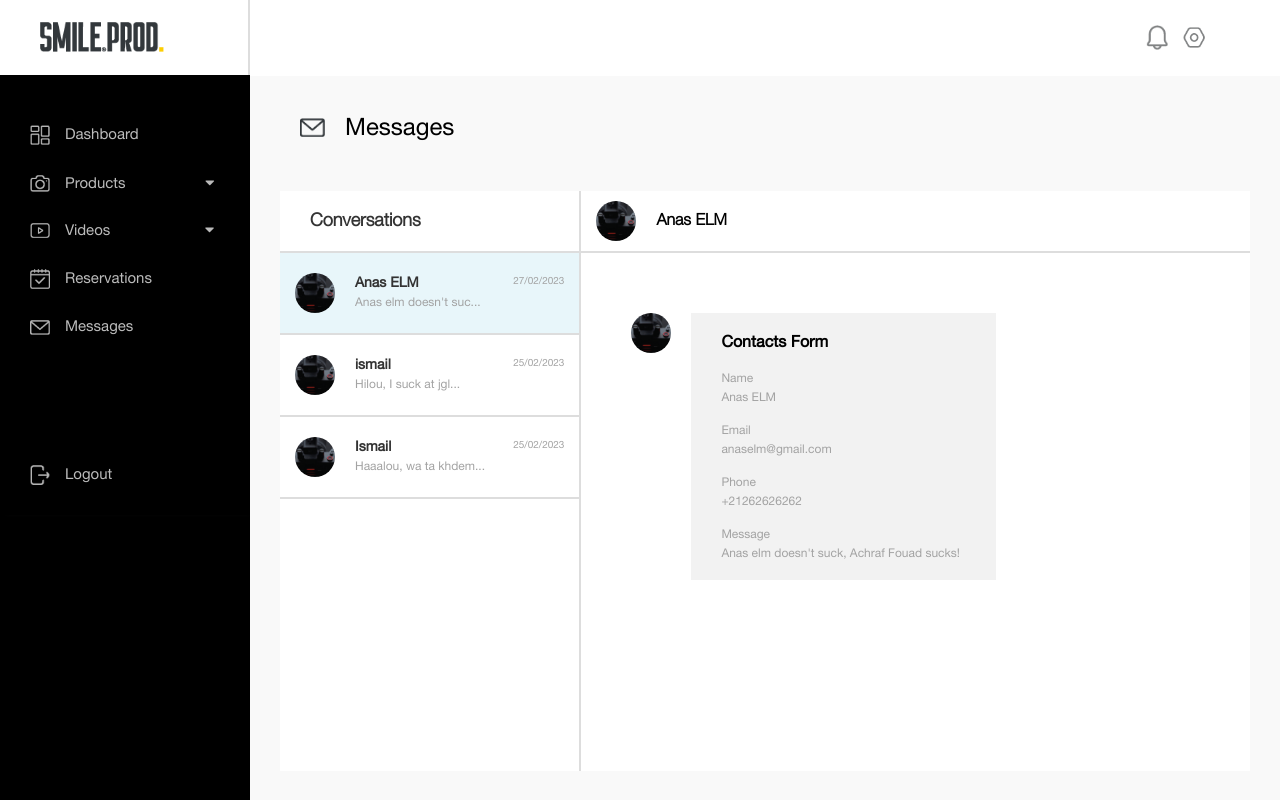
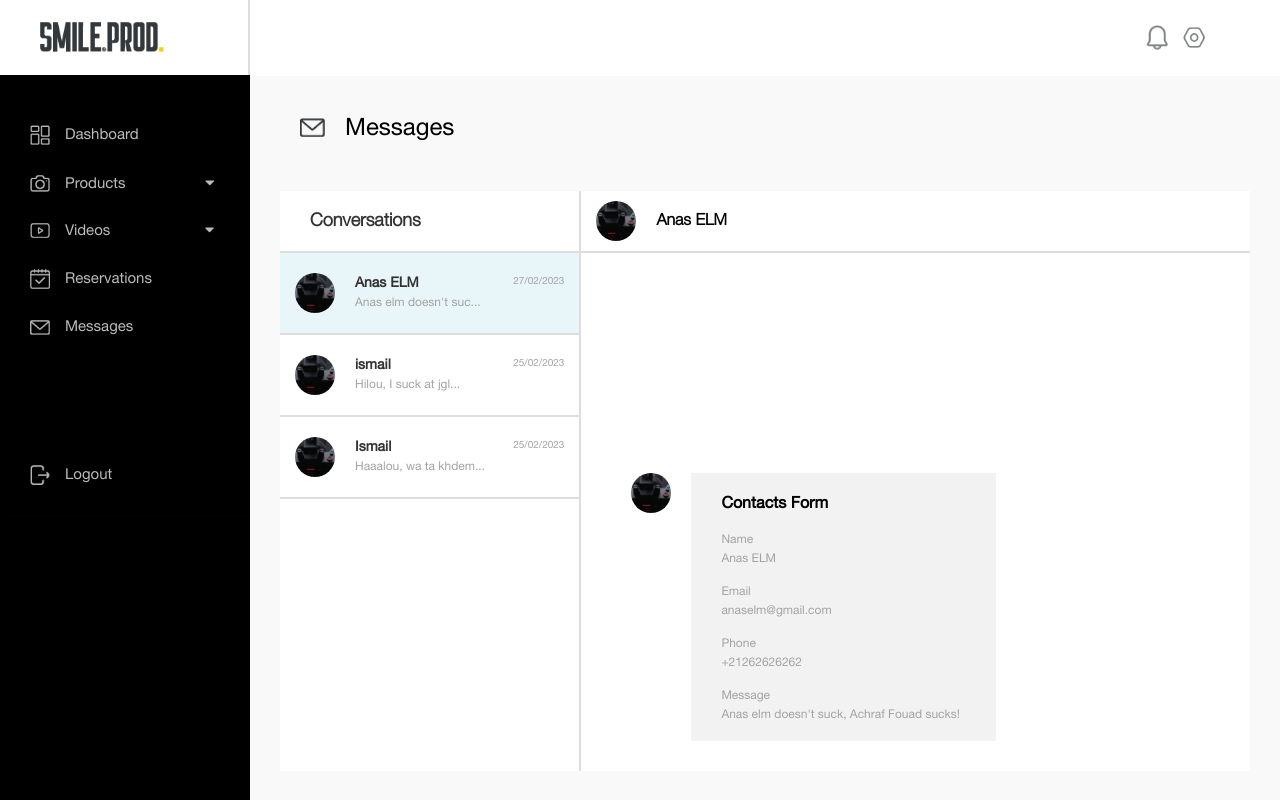
Before and after one commit to IsmailHouhou/smile-photography-website, a Django app: page /messages/ in a window 1280 px wide, after a click that opens the changed part. Run offline with Django 4.2, Linux system fonts and the light colour scheme; data comes from the database, SQL or seed files in the repository; parts of the project's set-up code (start-up, migrations or seed data) failed here and were passed over.

Commit message:
update admin messages layout

```diff
--- a/static/css/admin-messages.css
+++ b/static/css/admin-messages.css
@@ -1,11 +1,3 @@
-html, body {
-    /* height: auto; */
-}
-
-#full-page {
-    height: 100%;
-}
-
 #inbox-container {
     margin: 30px 30px 0 30px;
     display: flex;
@@ -87,6 +79,9 @@ html, body {
 /* RIGHT CONTAINER */
 .right-container {
     width: calc(100% - 300px);
+    display: flex;
+    flex-direction: column;
+    justify-content: space-between;
 }
 
 /* CLIENT NAME */
--- a/static/js/messages.js
+++ b/static/js/messages.js
@@ -16,6 +16,6 @@ function readMessage(event, clientName) {
         messageDemo[i].className = messageDemo[i].className.replace(" active", "")
     }
 
-    document.getElementById(clientName).style.display = "block";
+    document.getElementById(clientName).style.display = "flex";
     event.currentTarget.className += " active";
 }
--- a/website/templates/website/pages/admin-messages.html
+++ b/website/templates/website/pages/admin-messages.html
@@ -24,7 +24,6 @@
             {% for message in messages %}
                 <div class="message-demo" onclick="readMessage(event, '{{message.id}}')">
                     <img src="{% static 'images/02. Photos/Fichier 19mdpi.png' %}" alt="">
-                    <!-- <span class="image"></span> -->
                     <div class="message-info">
                         <div class="message-header">
                             <h4>{{message.client_name}}</h4>
```
